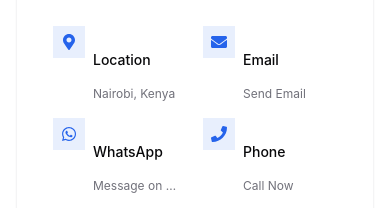
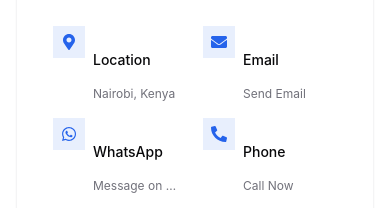
Before and after one commit to Austinkuria/portfolio, a Next.js app: page /contact in a window 390 px wide. Shown: the part 2143-2351 px from the top of the page. Built offline with nearby package versions, Linux system fonts and the light colour scheme; no server answers.

Commit message:
Fix Phone icon orientation in Contact page for improved visual consistency

```diff
--- a/src/app/contact/page.tsx
+++ b/src/app/contact/page.tsx
@@ -652,7 +652,7 @@ export default function Contact() {
 
                   <div className="flex items-start group transition-all w-full p-1 sm:p-2 rounded-lg hover:bg-primary/5">
                     <div className="bg-primary/10 p-2 sm:p-2.5 rounded-lg text-primary group-hover:bg-primary group-hover:text-primary-foreground transition-all duration-300 mr-2 sm:mr-3 flex-shrink-0">
-                      <FaPhone className="text-base sm:text-lg" />
+                      <FaPhone className="text-base sm:text-lg scale-x-[-1]" />
                     </div>
                     <div className="min-w-0 flex-1">
                       <h5 className="font-medium text-sm sm:text-base">Phone</h5>
```
